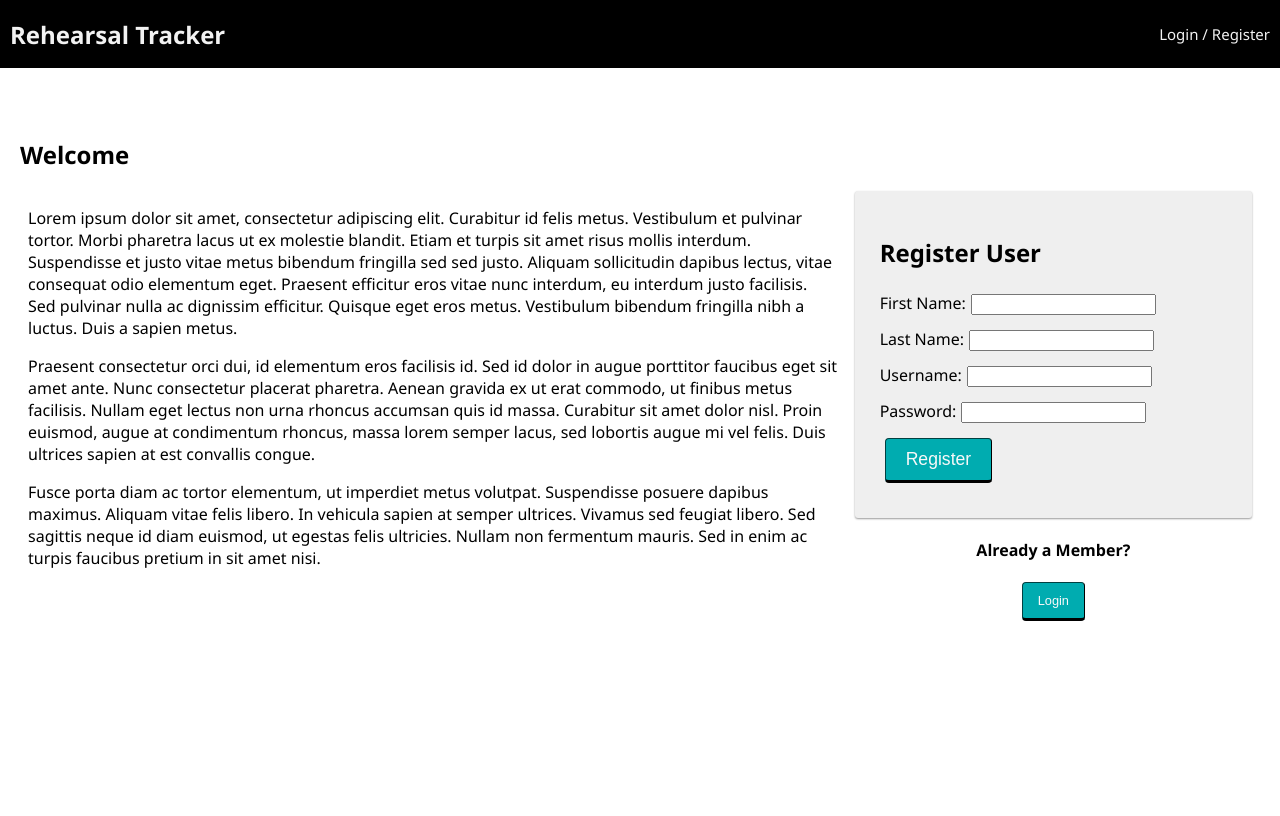
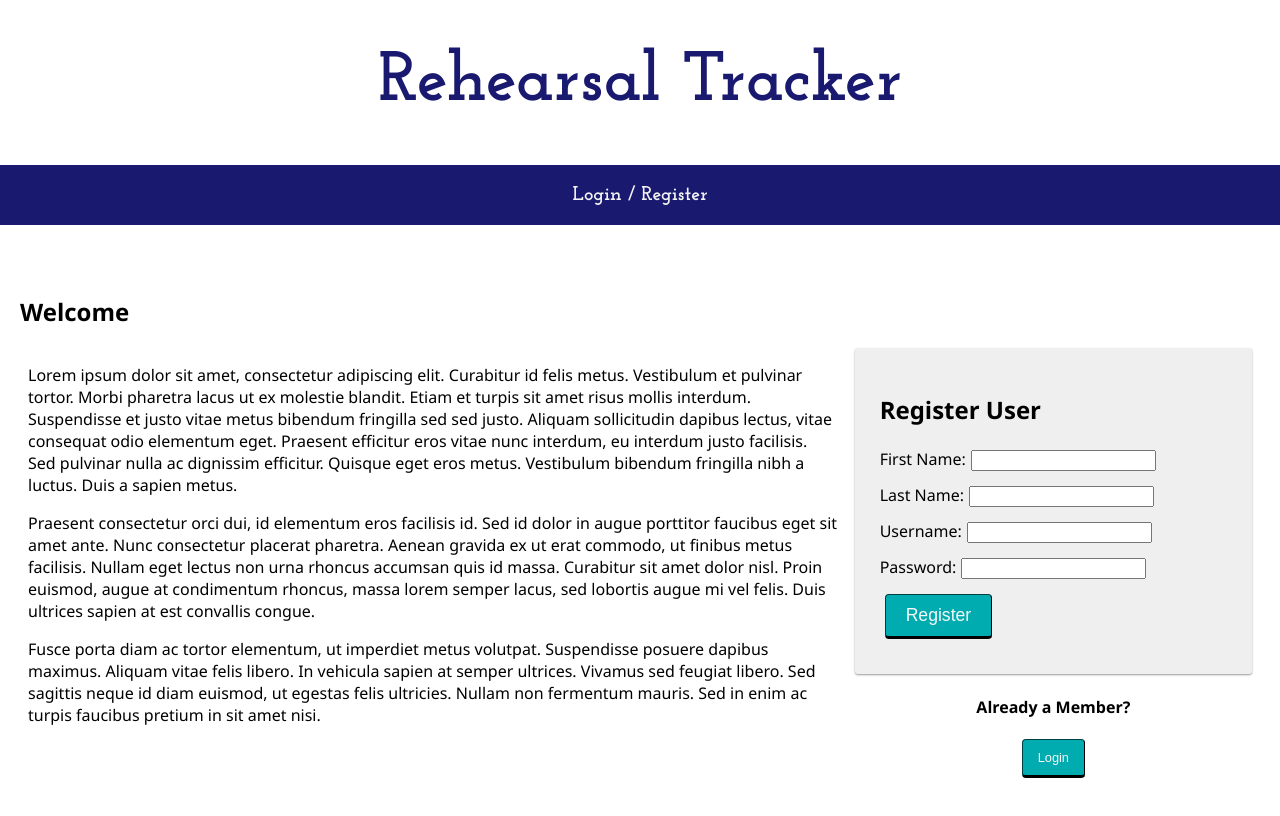
Before and after one commit to jeremy-cady/rehearsal-tracker, a React (Create React App) app: page /home#/home in a window 1280 px wide. Shown: the top 816 px of the page. Built offline with nearby package versions, Linux system fonts and the light colour scheme; no server answers.

Commit message:
styled Rehearsal Matrix page

```diff
--- a/package.json
+++ b/package.json
@@ -6,6 +6,7 @@
   "dependencies": {
     "@emotion/react": "^11.7.1",
     "@emotion/styled": "^11.6.0",
+    "@mui/icons-material": "^5.4.2",
     "@mui/material": "^5.4.1",
     "axios": "^0.21.1",
     "bcryptjs": "^2.4.3",
--- a/public/index.html
+++ b/public/index.html
@@ -4,6 +4,9 @@
     <meta charset="utf-8">
     <meta name="viewport" content="width=device-width, initial-scale=1, shrink-to-fit=no">
     <meta name="theme-color" content="#000000">
+    <link rel="preconnect" href="https://fonts.googleapis.com">
+    <link rel="preconnect" href="https://fonts.gstatic.com" crossorigin>
+    <link href="https://fonts.googleapis.com/css2?family=Josefin+Slab:wght@700&display=swap" rel="stylesheet">
 
     <title>App</title>
   </head>
--- a/src/components/App/App.css
+++ b/src/components/App/App.css
@@ -12,6 +12,13 @@ body {
 img {
   display: inline-block;
   max-width: 100%;
+}
+
+.appTitle {
+  text-align: center;
+  font-family: 'Josefin Slab';
+  color: #191970;
+  font-size: 70px;
 }
 
 /* --------------------------------------------------------------------------------
--- a/src/components/App/App.jsx
+++ b/src/components/App/App.jsx
@@ -36,7 +36,9 @@ function App() {
   }, [dispatch]);
 
   return (
+
     <Router>
+      <h1 className="appTitle">Rehearsal Tracker</h1>
       <div>
         <Nav />
         <Switch>
--- a/src/components/Nav/Nav.css
+++ b/src/components/Nav/Nav.css
@@ -1,11 +1,11 @@
 .nav {
   /* flex box layout */
   display: flex;
-  justify-content: space-between;
+  justify-content: center;
   align-items: center;
 
   margin: 0 0 30px;
-  background-color: #000000;
+  background-color: #191970;
   overflow: hidden;
 }
 
@@ -24,11 +24,12 @@
 .navLink {
   display: inline-block;
   color: #f2f2f2;
-  background-color: #000000;
+  background-color: #191970;
   text-align: center;
-  padding: 24px 10px;
+  padding: 20px 40px;
   text-decoration: none;
-  font-size: 15px;
+  font-size: 20px;
+  font-family: 'Josefin Slab';
 
   /* these last two make the logout button in
   the nav bar look like another link */
@@ -38,5 +39,6 @@
 }
 
 .navLink:hover {
-  background-color: #008183;
+  background-color: #B0C4DE;
+  color: #191970;
 }
--- a/src/components/Nav/Nav.jsx
+++ b/src/components/Nav/Nav.jsx
@@ -8,10 +8,11 @@ function Nav() {
   const user = useSelector((store) => store.user);
 
   return (
+
     <div className="nav">
-      <Link to="/home">
+      {/* <Link to="/home">
         <h2 className="nav-title">Rehearsal Tracker</h2>
-      </Link>
+      </Link> */}
       <div>
         {/* If no user is logged in, show these links */}
         {!user.id && (
--- a/src/components/RehearsalMatrix/RehearsalMatrix.css
+++ b/src/components/RehearsalMatrix/RehearsalMatrix.css
@@ -0,0 +1,20 @@
+.pageTitle {
+    text-align: center;
+    color: #191970;
+    font-family: 'Josefin Slab';
+    font-size: 50px;
+}
+
+.matrixTable {
+    font-family: 'Josefin Slab';
+}
+
+.createRehearsalBtn {
+    display: flex;
+    justify-content: center;
+    padding: 10px;
+}
+
+.matrixTable {
+    padding-top: 10px;
+}
--- a/src/components/RehearsalMatrix/RehearsalMatrix.jsx
+++ b/src/components/RehearsalMatrix/RehearsalMatrix.jsx
@@ -2,6 +2,17 @@ import { useEffect } from "react";
 import { useDispatch, useSelector } from "react-redux";
 import { useHistory } from 'react-router-dom';
 import moment from 'moment';
+import './RehearsalMatrix.css';
+
+import {
+    Table,
+    TableHead,
+    TableRow,
+    TableBody,
+    Button,
+    Box }
+from '@mui/material';
+import DeleteIcon from '@mui/icons-material/Delete';
 
 function RehearsalMatrix() {
     const dispatch = useDispatch();
@@ -36,13 +47,47 @@ function RehearsalMatrix() {
 
     return (
         <>
-            <h1>Rehearsal Matrix</h1>
+            <h1 className="pageTitle">Rehearsal Matrix</h1>
 
-            <button onClick={onNext}>Create A New Rehearsal</button>
+            <Box
+                display="flex"
+                alignItems="center"
+                justifyContent="center">
+                <Button
+                    variant="contained"
+                    sx={{
+                        color: 'white',
+                        background: '#191970',
+                        fontFamily: 'Josefin Slab',
+                        margin: '10px',
 
-            <table>
-                <thead>
-                    <tr>
+                    }}
+                    className="createRehearsalBtn"
+                    onClick={onNext}
+                >
+                        Create A New Rehearsal
+                </Button>
+            </Box>
+
+
+            <Box
+                display="flex"
+                alignItems="center"
+                justifyContent="center"
+
+            >
+                <Table
+                    className="matrixTable"
+                    sx={{
+                        marginTop: "30px",
+                        width: "1500px"
+                    }}
+                >
+                    <TableHead>
+                        <TableRow
+                            sx={{
+                                background: "#B0C4DE",
+                            }}>
                             <th>Production</th>
                             <th>Date</th>
                             <th>Start Time</th>
@@ -53,12 +98,12 @@ function RehearsalMatrix() {
                             <th>Measures</th>
                             <th>Artists</th>
                             <th>Delete</th>
-                    </tr>
-                </thead>
-                <tbody>
+                        </TableRow>
+                    </TableHead>
+                    <TableBody>
                         {rehearsals.map(rehearsal => {
                             return(
-                            <tr key={rehearsal.id}>
+                                <TableRow key={rehearsal.id}>
                                     <td>{rehearsal.production_name}</td>
                                     <td>{moment(rehearsal.start_time).format('MM-DD-YYYY')}</td>
                                     <td>{moment(rehearsal.start_time).format('h:mm a')}</td>
@@ -80,12 +125,13 @@ function RehearsalMatrix() {
                                             })}
                                         </select>
                                     </td> */}
-                                <td><button onClick={() => deleteRehearsal(rehearsal)}>❌</button></td>
-                            </tr>
+                                    <td><DeleteIcon onClick={() => deleteRehearsal(rehearsal)}></DeleteIcon></td>
+                                </TableRow>
                             )
                         })}
-                </tbody>
-            </table>
+                    </TableBody>
+                </Table>
+            </Box>
         </>
     )
 }
```
Lines whose indentation alone changed are shown as unchanged.
